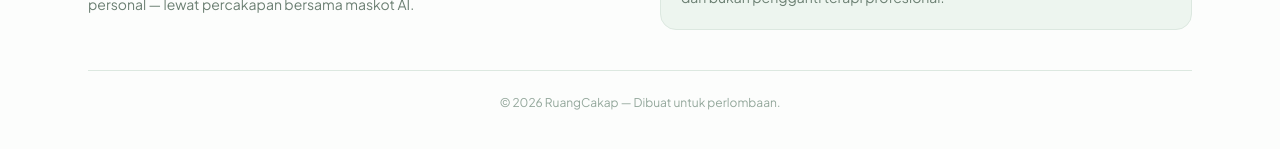
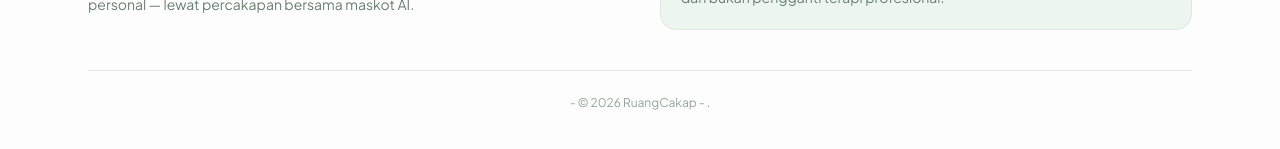
Before and after one commit to R4fidAfi/RuangCakap-Peduli-ASD, a Next.js app: page / in a window 1280 px wide. Shown: the part 3389-3538 px from the top of the page. Built offline with nearby package versions, Linux system fonts and the light colour scheme.

Commit message:
revisi 10

```diff
--- a/components/footer.tsx
+++ b/components/footer.tsx
@@ -32,7 +32,7 @@ export default function Footer() {
         </div>
 
         <div className="mt-10 border-t border-sage-200 pt-6 text-center text-xs text-ink-faint">
-          © 2026 RuangCakap — Dibuat untuk perlombaan.
+          - © 2026 RuangCakap - .
         </div>
       </div>
     </footer>
```
